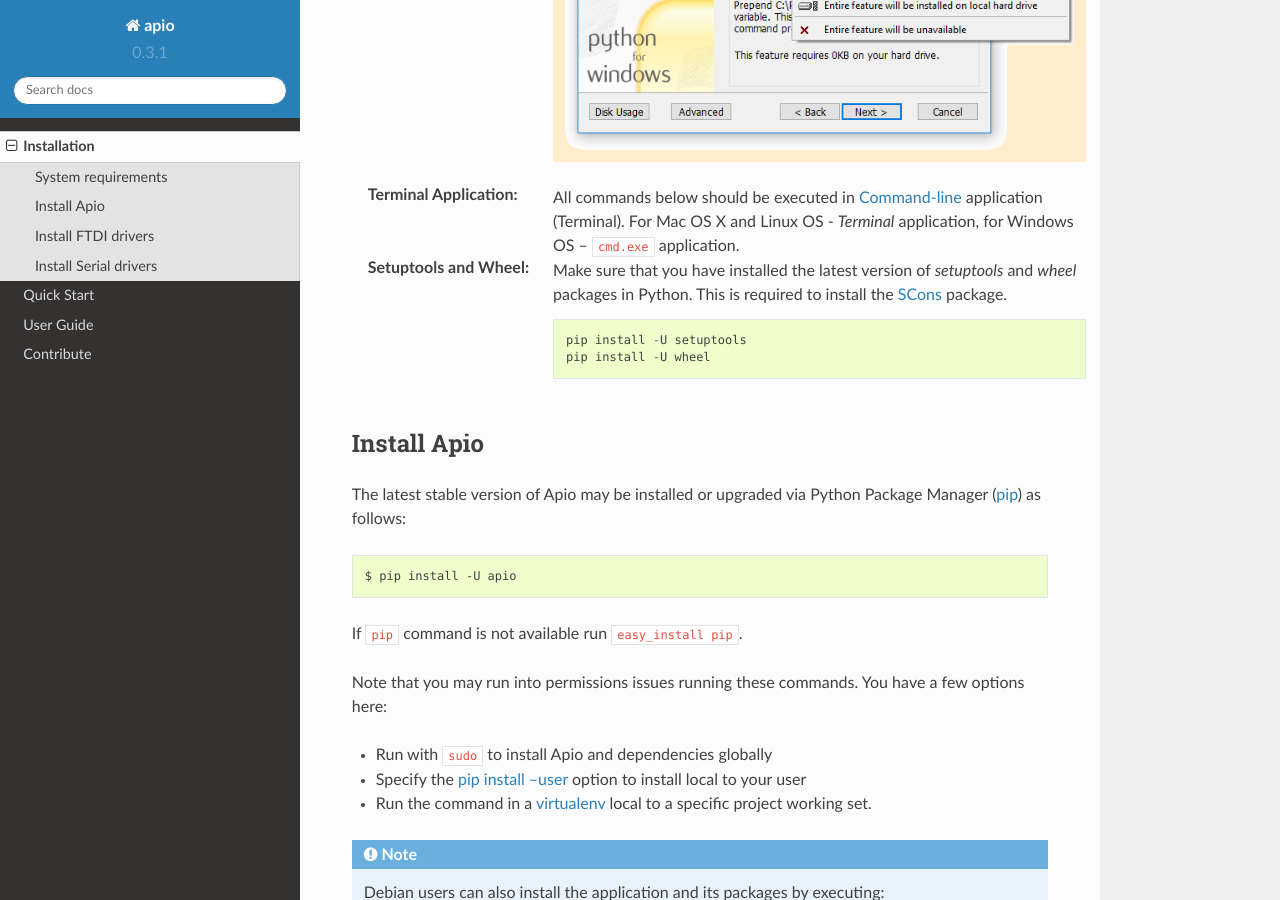
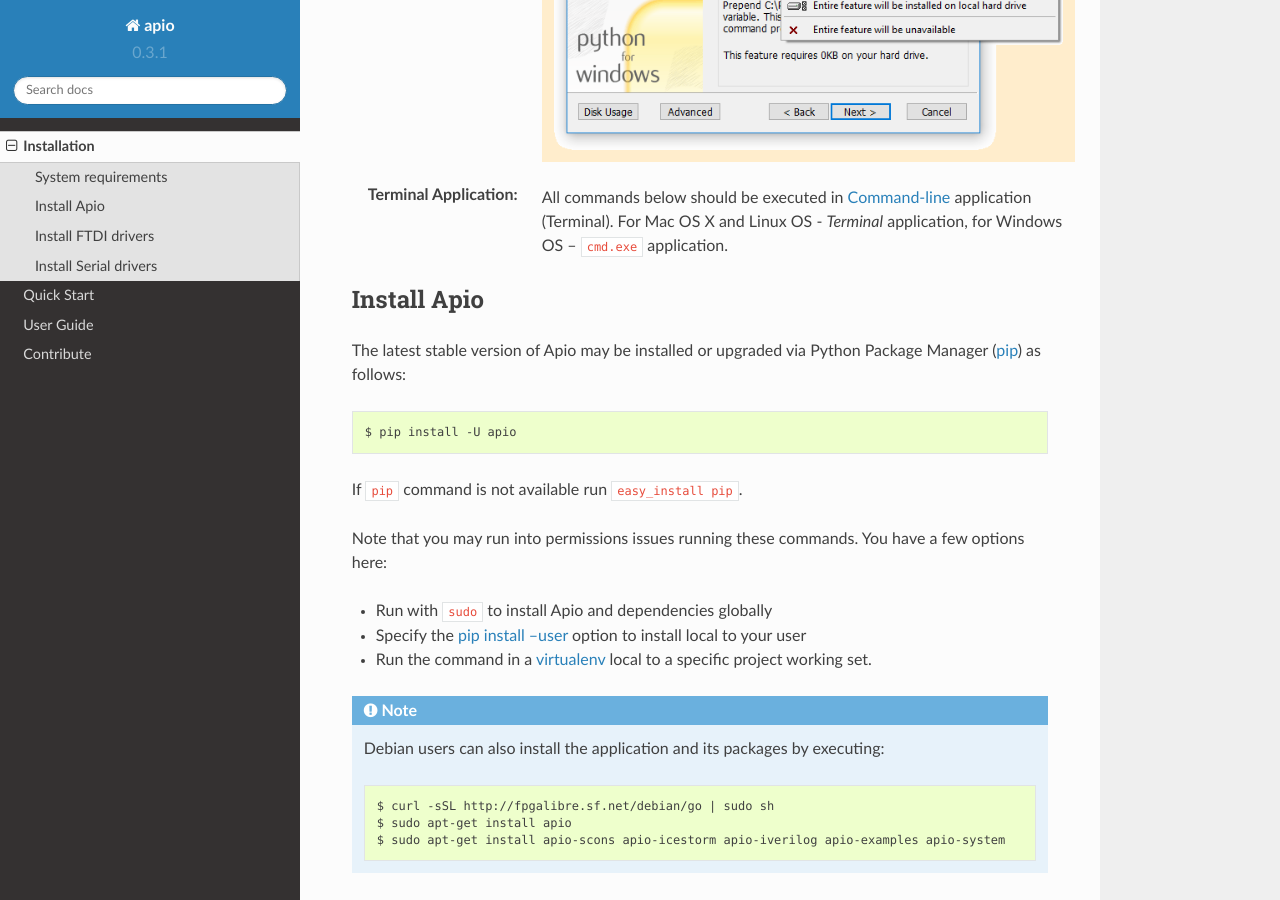
Before and after one commit to FPGAwars/apio, a Sphinx documentation site: the page built from docs/source/installation.rst, in a window 1280 px wide and 900 px high, scrolled down 890 px. Built offline with Sphinx 7.4.7 and the Read the Docs theme 2.0.0, drawn with Linux system fonts in a browser that asks for light colours.

Commit message:
Remove setuptools/wheel installation from docs

```diff
--- a/docs/source/installation.rst
+++ b/docs/source/installation.rst
@@ -29,16 +29,6 @@
   `Command-line <http://en.wikipedia.org/wiki/Command-line_interface>`_
   application (Terminal). For Mac OS X and Linux OS - *Terminal* application,
   for Windows OS – ``cmd.exe`` application.
-
-:Setuptools and Wheel:
-
-  Make sure that you have installed the latest version of `setuptools` and `wheel`
-  packages in Python. This is required to install the `SCons <https://pypi.python.org/pypi/SCons>`_ package.
-
-  .. code::
-
-    pip install -U setuptools
-    pip install -U wheel
 
 Install Apio
 ------------
```
